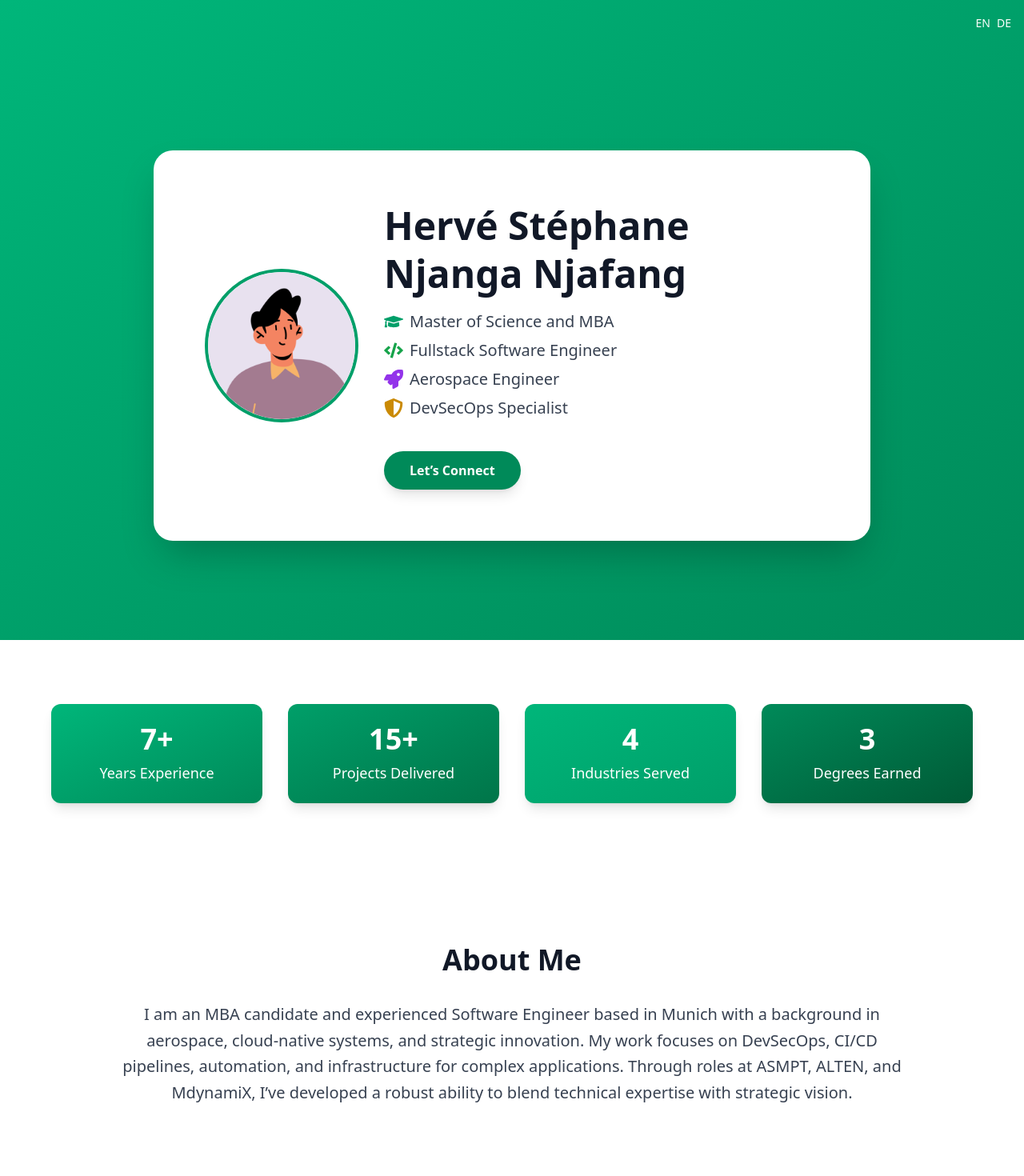
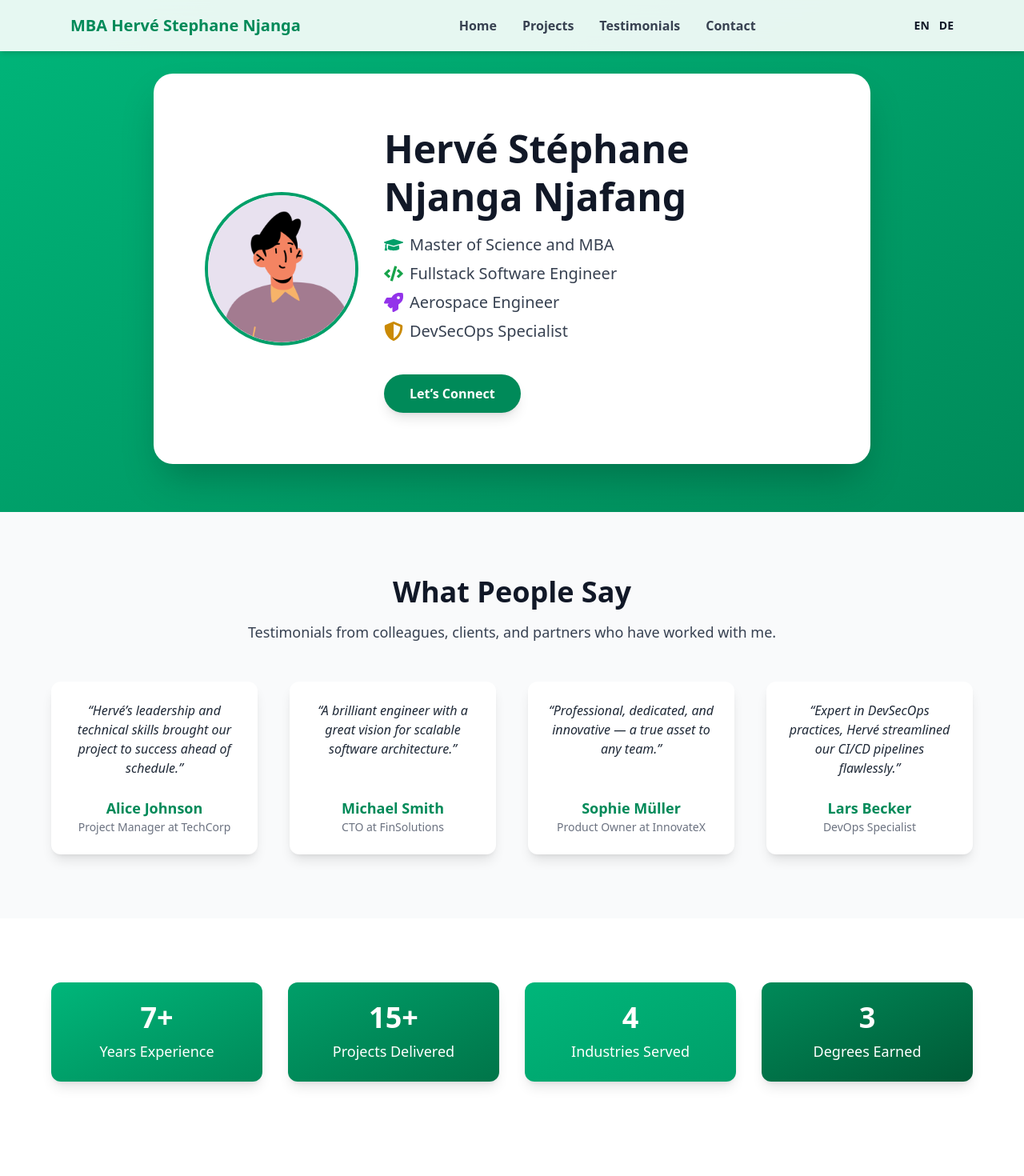
Before and after one commit to HerveStephane/portfolio, a React (Vite) app: page / in a window 1280 px wide. Shown: the top 1470 px of the page at 80% size. Built offline with nearby package versions, Linux system fonts and the light colour scheme.

Commit message:
add navbar

```diff
--- a/package.json
+++ b/package.json
@@ -14,7 +14,8 @@
     "react": "^19.1.0",
     "react-dom": "^19.1.0",
     "react-i18next": "^15.5.3",
-    "react-icons": "^5.5.0"
+    "react-icons": "^5.5.0",
+    "swiper": "^11.2.8"
   },
   "devDependencies": {
     "@eslint/js": "^9.25.0",
--- a/src/App.jsx
+++ b/src/App.jsx
@@ -10,12 +10,15 @@ import Education from './components/Education';
 import Skills from './components/Skills';
 import LanguageSwitcher from './components/LanguageSwitcher';
 import Analytics from './components/Analytics';
+import Testimonials from './components/Testimonials';
+import Navbar from './components/Navbar';
 
 function App() {
   return (
     <main className="font-sans bg-white text-gray-900 overflow-x-hidden">
-      <LanguageSwitcher/>
+      <Navbar/>
       <Hero />
+      <Testimonials/>
       <KPIs />
       <About />
       <Experience />
--- a/src/components/About.tsx
+++ b/src/components/About.tsx
@@ -7,7 +7,7 @@ function About() {
   return (
     <section className="max-w-5xl mx-auto py-24 px-6 text-center">
       <h2 className="text-4xl font-bold mb-8">{t('about.heading')}</h2>
-      <p className="text-xl text-gray-700 leading-relaxed">{t('about.description')}</p>
+      <p className="text-xl text-gray-700 leading-relaxed text-left">{t('about.description')}</p>
     </section>
   );
 }
--- a/src/components/Contact.tsx
+++ b/src/components/Contact.tsx
@@ -4,7 +4,7 @@ function Contact() {
   const { t } = useTranslation();
 
   return (
-    <section className="bg-green-100 text-green-900 py-24 px-6 text-center">
+    <section id="contact" className="bg-green-100 text-green-900 py-24 px-6 text-center">
       <h2 className="text-4xl font-bold mb-4">{t('contact.heading')}</h2>
       <p className="text-lg mb-8">{t('contact.description')}</p>
       <a
--- a/src/components/Experience.tsx
+++ b/src/components/Experience.tsx
@@ -1,4 +1,3 @@
-import React from 'react';
 import { useTranslation } from 'react-i18next';
 
 function Experience() {
@@ -15,7 +14,7 @@ function Experience() {
               key={idx}
               className="bg-white p-6 rounded-xl shadow hover:shadow-md transition"
             >
-              <p className="text-lg">{item}</p>
+              <p className="text-lg text-center">{item}</p>
             </div>
           ))}
         </div>
--- a/src/components/Hero.tsx
+++ b/src/components/Hero.tsx
@@ -13,7 +13,8 @@ function Hero() {
   ];
 
   return (
-    <section className="h-screen pt-16 flex items-center justify-center bg-gradient-to-br from-primary-500 to-primary-700 px-6">
+    <section id="hero" className="min-h-[80vh] flex items-center justify-center bg-gradient-to-br from-primary-500 to-primary-700 px-6 pt-20 pb-12">
+
       <div className="bg-white rounded-3xl shadow-2xl max-w-4xl w-full flex flex-col md:flex-row items-center p-10 md:p-16 gap-8">
         {/* Profile Image */}
         <img
--- a/src/components/LanguageSwitcher.tsx
+++ b/src/components/LanguageSwitcher.tsx
@@ -1,20 +1,24 @@
 import React from 'react';
 import { useTranslation } from 'react-i18next';
 
-const LanguageSwitcher: React.FC = () => {
+interface LanguageSwitcherProps {
+  inline?: boolean;
+}
+
+const LanguageSwitcher: React.FC<LanguageSwitcherProps> = ({ inline = true }) => {
   const { i18n } = useTranslation();
 
   return (
-    <div className="absolute top-4 right-4 z-50">
+    <div className={inline ? "flex space-x-3" : "flex flex-col space-y-2"}>
       <button
         onClick={() => i18n.changeLanguage('en')}
-        className="mr-2 text-sm text-white"
+        className={`text-sm font-semibold 'text-primary-700'`}
       >
         EN
       </button>
       <button
         onClick={() => i18n.changeLanguage('de')}
-        className="text-sm text-white"
+        className={`text-sm font-semibold 'text-primary-700'`}
       >
         DE
       </button>
--- /dev/null
+++ b/src/components/Navbar.tsx
@@ -0,0 +1,110 @@
+import React, { useState } from 'react';
+import { FiMenu, FiX } from 'react-icons/fi';
+import { useTranslation } from 'react-i18next';
+import LanguageSwitcher from './LanguageSwitcher';
+
+const Navbar: React.FC = () => {
+  const [isOpen, setIsOpen] = useState(false);
+  const { t } = useTranslation();
+
+  const toggleMenu = () => setIsOpen(!isOpen);
+
+  return (
+    <nav className="fixed top-0 left-0 w-full bg-white bg-opacity-90 backdrop-blur-md shadow-md z-50">
+      <div className="max-w-6xl mx-auto px-6 flex justify-between items-center h-16">
+        {/* Logo or Name */}
+        <a href="#hero" className="text-xl font-bold text-primary-700">
+          MBA Hervé Stephane Njanga
+        </a>
+
+        {/* Desktop Menu */}
+        <ul className="hidden md:flex space-x-8 text-gray-700 font-semibold">
+          <li>
+            <a href="#hero" className="hover:text-primary-600 transition">
+              {t('navbar.home')}
+            </a>
+          </li>
+          <li>
+            <a href="#projects" className="hover:text-primary-600 transition">
+              {t('navbar.projects')}
+            </a>
+          </li>
+          <li>
+            <a href="#testimonial" className="hover:text-primary-600 transition">
+              {t('navbar.testimonials')}
+            </a>
+          </li>
+          <li>
+            <a href="#contact" className="hover:text-primary-600 transition">
+              {t('navbar.contact')}
+            </a>
+          </li>
+        </ul>
+
+        {/* LanguageSwitcher for desktop */}
+        <div className="hidden md:block">
+          <LanguageSwitcher />
+        </div>
+
+        {/* Mobile menu button */}
+        <button
+          onClick={toggleMenu}
+          className="md:hidden text-2xl text-primary-700 focus:outline-none"
+          aria-label="Toggle menu"
+        >
+          {isOpen ? <FiX /> : <FiMenu />}
+        </button>
+      </div>
+
+      {/* Mobile Menu */}
+      {isOpen && (
+        <div className="md:hidden bg-white shadow-lg">
+          <ul className="flex flex-col space-y-4 py-6 px-6 font-semibold text-gray-700">
+            <li>
+              <a
+                href="#hero"
+                onClick={() => setIsOpen(false)}
+                className="block hover:text-primary-600 transition"
+              >
+                {t('navbar.home')}
+              </a>
+            </li>
+            <li>
+              <a
+                href="#projects"
+                onClick={() => setIsOpen(false)}
+                className="block hover:text-primary-600 transition"
+              >
+                {t('navbar.projects')}
+              </a>
+            </li>
+            <li>
+              <a
+                href="#testimonial"
+                onClick={() => setIsOpen(false)}
+                className="block hover:text-primary-600 transition"
+              >
+                {t('navbar.testimonials')}
+              </a>
+            </li>
+            <li>
+              <a
+                href="#contact"
+                onClick={() => setIsOpen(false)}
+                className="block hover:text-primary-600 transition"
+              >
+                {t('navbar.contact')}
+              </a>
+            </li>
+            {/* LanguageSwitcher under Contact */}
+            <li className="pt-4 border-t border-gray-200">
+              <LanguageSwitcher inline={false} />
+            </li>
+          </ul>
+        </div>
+      )}
+    </nav>
+  );
+};
+
+export default Navbar;
--- a/src/components/Projects.tsx
+++ b/src/components/Projects.tsx
@@ -17,7 +17,7 @@ function Projects() {
   }[];
 
   return (
-    <section className="py-24 px-6 bg-white">
+    <section id="projects" className="py-24 px-6 bg-white">
       <div className="max-w-6xl mx-auto text-center">
         <h2 className="text-4xl font-bold mb-10">{t('projects.heading')}</h2>
         <p className="text-lg text-gray-600 mb-12 max-w-3xl mx-auto">
@@ -31,7 +31,7 @@ function Projects() {
             >
               <div className="flex justify-center">{icons[idx]}</div>
               <h3 className="text-2xl font-semibold mb-4 text-blue-700">{title}</h3>
-              <p className="text-gray-700 leading-relaxed">{description}</p>
+              <p className="text-gray-700 leading-relaxed text-left">{description}</p>
             </div>
           ))}
         </div>
--- /dev/null
+++ b/src/components/Testimonials.tsx
@@ -0,0 +1,38 @@
+import { useTranslation } from 'react-i18next';
+
+function Testimonials() {
+  const { t } = useTranslation();
+
+  // Get the array of testimonial persons from translation
+  const persons = t('testimonials.persons', { returnObjects: true }) as Array<{
+    name: string;
+    role: string;
+    feedback: string;
+  }>;
+
+  return (
+    <section id="testimonial" className="bg-gray-50 py-20 px-6">
+      <div className="max-w-6xl mx-auto text-center">
+        <h2 className="text-4xl font-bold mb-4">{t('testimonials.heading')}</h2>
+        <p className="text-lg text-gray-700 mb-12 max-w-3xl mx-auto">{t('testimonials.subheading')}</p>
+
+        <div className="grid gap-10 sm:grid-cols-2 lg:grid-cols-4">
+          {persons.map(({ name, role, feedback }, index) => (
+            <div
+              key={index}
+              className="bg-white rounded-xl shadow-lg p-6 flex flex-col justify-between"
+            >
+              <p className="text-gray-800 italic mb-6">“{feedback}”</p>
+              <div>
+                <h3 className="text-lg font-semibold text-blue-700">{name}</h3>
+                <p className="text-sm text-gray-500">{role}</p>
+              </div>
+            </div>
+          ))}
+        </div>
+      </div>
+    </section>
+  );
+}
+
+export default Testimonials;
--- a/src/locale/de.json
+++ b/src/locale/de.json
@@ -227,5 +227,37 @@
     "footer": {
     "copyright": "© {{year}} Hervé Stéphane Njanga Njafang. Alle Rechte vorbehalten.",
     "linkedin": "LinkedIn"
-  }
+  },
+  "testimonials": {
+    "heading": "Was Andere Sagen",
+    "subheading": "Erfahrungen von Kollegen, Kunden und Partnern, die mit mir zusammengearbeitet haben.",
+    "persons": [
+      {
+        "name": "Alice Johnson",
+        "role": "Projektleiterin bei TechCorp",
+        "feedback": "Hervés Führungsqualitäten und technische Fähigkeiten führten unser Projekt vorzeitig zum Erfolg."
+      },
+      {
+        "name": "Michael Smith",
+        "role": "CTO bei FinSolutions",
+        "feedback": "Ein brillanter Ingenieur mit großem Gespür für skalierbare Softwarearchitektur."
+      },
+      {
+        "name": "Sophie Müller",
+        "role": "Product Owner bei InnovateX",
+        "feedback": "Professionell, engagiert und innovativ – eine echte Bereicherung für jedes Team."
+      },
+      {
+        "name": "Lars Becker",
+        "role": "DevOps Spezialist",
+        "feedback": "Experte für DevSecOps, Hervé hat unsere CI/CD-Pipelines makellos optimiert."
+      }
+    ]
+  },
+  "navbar": {
+  "home": "Startseite",
+  "projects": "Projekte",
+  "testimonials": "Referenzen",
+  "contact": "Kontakt"
 }
+}
--- a/src/locale/en.json
+++ b/src/locale/en.json
@@ -226,6 +226,38 @@
    "footer": {
     "copyright": "© {{year}} Hervé Stéphane Njanga Njafang. All rights reserved.",
     "linkedin": "LinkedIn"
-  }
+  },
+   "testimonials": {
+    "heading": "What People Say",
+    "subheading": "Testimonials from colleagues, clients, and partners who have worked with me.",
+    "persons": [
+      {
+        "name": "Alice Johnson",
+        "role": "Project Manager at TechCorp",
+        "feedback": "Hervé’s leadership and technical skills brought our project to success ahead of schedule."
+      },
+      {
+        "name": "Michael Smith",
+        "role": "CTO at FinSolutions",
+        "feedback": "A brilliant engineer with a great vision for scalable software architecture."
+      },
+      {
+        "name": "Sophie Müller",
+        "role": "Product Owner at InnovateX",
+        "feedback": "Professional, dedicated, and innovative — a true asset to any team."
+      },
+      {
+        "name": "Lars Becker",
+        "role": "DevOps Specialist",
+        "feedback": "Expert in DevSecOps practices, Hervé streamlined our CI/CD pipelines flawlessly."
+      }
+    ]
+  },
+  "navbar": {
+  "home": "Home",
+  "projects": "Projects",
+  "testimonials": "Testimonials",
+  "contact": "Contact"
+}
 
 }
```
Also changed, not shown: 1 other file (tests, documents, lock files or other folders).
